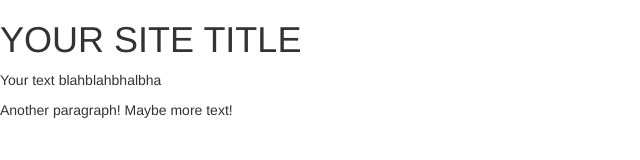
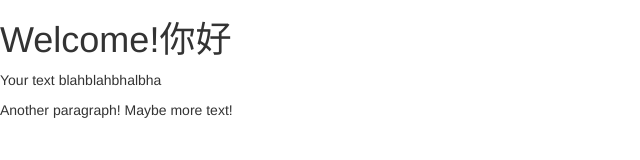
Before and after one commit to kevinqqnj/kevinqqnj.github.com, a plain HTML site: page index.html in a window 1280 px wide. Shown: the whole page, without its empty margins (0-640 px from the left). Drawn offline with nearby package versions, Linux system fonts and the light colour scheme.

Commit message:
modify index.html

```diff
--- a/index.html
+++ b/index.html
@@ -2,13 +2,13 @@
 <html>
 <head>
   <meta charset="utf-8">
-  <title>网站名字</title>
+  <title>Kevin QQ from Nanjing, CHINA</title>
   <!-- Add some style to your site, see http://getbootstrap.com for details -->
   <link rel="stylesheet"
   href="https://maxcdn.bootstrapcdn.com/bootstrap/3.3.4/css/bootstrap.min.css">
 </head>
 <body>
-  <h1>YOUR SITE TITLE</h1>
+  <h1>Welcome!你好</h1>
   <p>Your text blahblahbhalbha</p>
   <p>Another paragraph!  Maybe more text!</p>
 </body>
```
